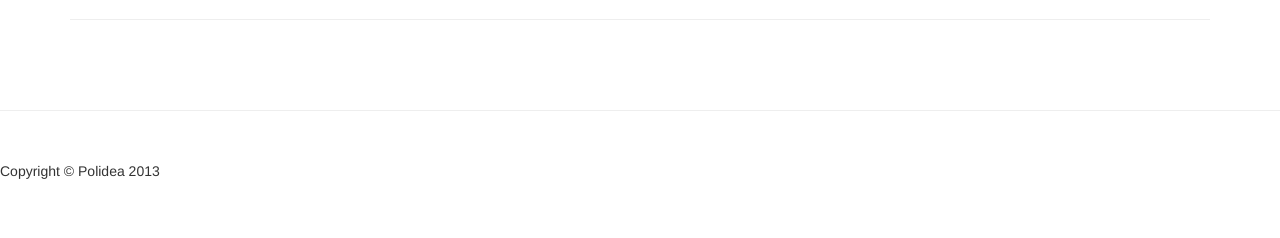
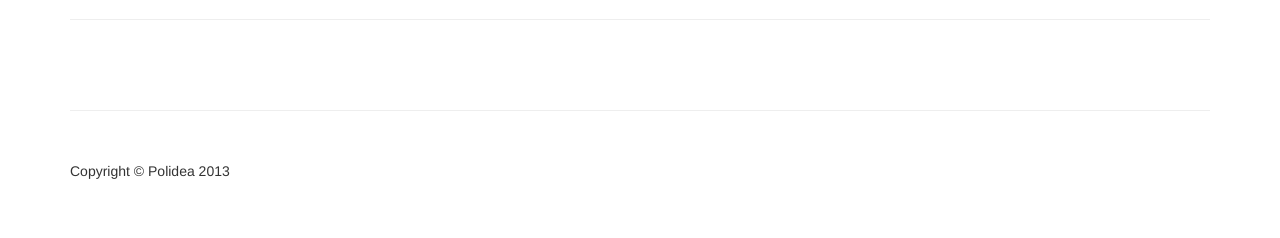
Before and after one commit to robospock/RoboSpock, a Jekyll site: the page built from index.html, in a window 1280 px wide. Shown: the part 1640-1878 px from the top of the page. Built offline with Jekyll 4.4.1, drawn with Linux system fonts in a browser that asks for light colours; before the commit the page ends 1831 px from its top, so only the background shows below that.

Commit message:
Fixing footer

```diff
--- a/index.html
+++ b/index.html
@@ -211,7 +211,7 @@ dependencies {
 
 </div><!-- /.section-colored -->
 
-<div class="container-colored">
+<div class="container">
 
     <hr>
 
```
